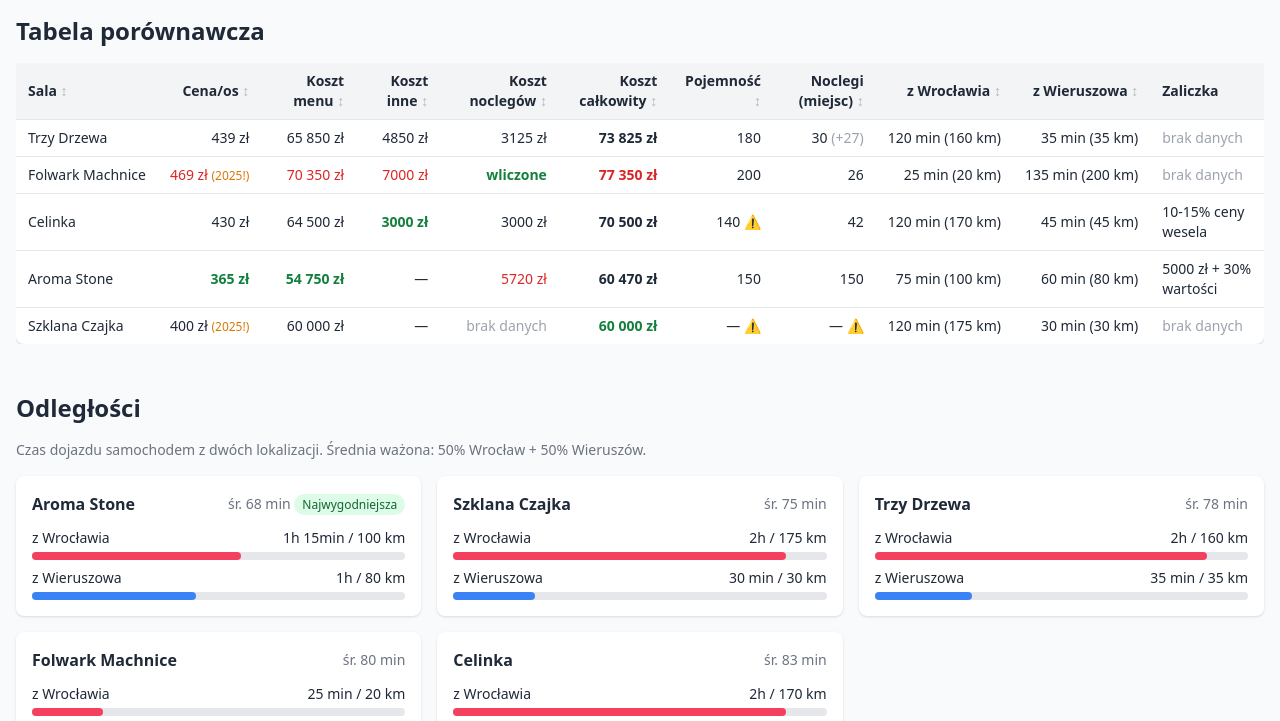
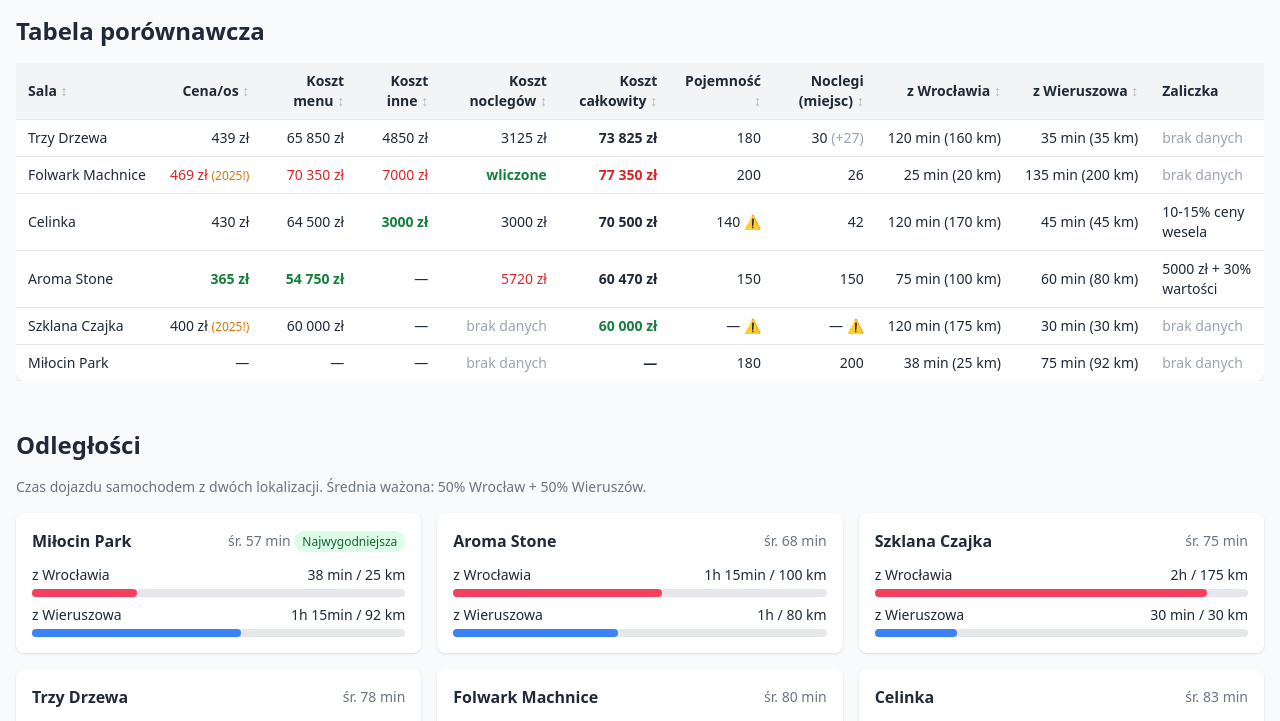
Before and after one commit to pawlakzn/wedding, a website: page index.html in a window 1280 px wide. Shown: the part 61-782 px from the top of the page. Drawn offline with nearby package versions, Linux system fonts and the light colour scheme.

Commit message:
Miłocin - podstawy

```diff
--- a/config/general.json
+++ b/config/general.json
@@ -8,7 +8,8 @@
     "folwark-machnice",
     "celinka",
     "aroma-stone",
-    "szklana-czajka"
+    "szklana-czajka",
+    "milocin-park"
   ],
   "origins": {
     "wroclaw": {
--- a/index.html
+++ b/index.html
@@ -996,6 +996,101 @@ const VENUES_DATA = {
         "O której godzinie kończy się wesele i jaka jest cena za nadgodziny?",
         "Ilu kelnerów obsługuje wesele?",
         "Jakie będą ceny menu na 2026?"
+      ]
+    },
+    {
+      "id": "milocin-park",
+      "name": "Miłocin Park",
+      "address": "Wrocławska 111, 55-114 Pierwoszów",
+      "coordinates": {
+        "lat": 51.258512,
+        "lng": 17.094272
+      },
+      "distance": {
+        "fromWroclaw": {
+          "km": 25,
+          "minutes": 38
+        },
+        "fromWieruszow": {
+          "km": 92,
+          "minutes": 75
+        }
+      },
+      "contact": {
+        "person": null,
+        "phone": "661 034 034",
+        "email": "gastronomia@milocin.com.pl",
+        "instagram": null,
+        "website": "https://www.milocin.com.pl/wesela"
+      },
+      "capacity": {
+        "min": null,
+        "max": 180
+      },
+      "pricing": {
+        "perPerson": null,
+        "year": 2026,
+        "menuOptions": [],
+        "hallRental": null
+      },
+      "deposit": {
+        "structure": null,
+        "description": null
+      },
+      "discounts": [],
+      "children": {
+        "freeUpTo": null,
+        "discountUpTo": null,
+        "discountPercent": null
+      },
+      "rooms": {
+        "count": null,
+        "totalBeds": 200,
+        "pricePerNight": null,
+        "breakfastIncluded": null,
+        "brideGroomFree": null,
+        "meetsMinimum25": true,
+        "description": "200 miejsc noclegowych na terenie obiektu."
+      },
+      "includes": [],
+      "extras": [],
+      "alcoholPolicy": {
+        "corkageFee": null,
+        "selfSupply": null,
+        "serviceFee": null,
+        "description": null
+      },
+      "timing": {
+        "endTime": null,
+        "overtimePrice": null
+      },
+      "staffing": {
+        "ratio": null,
+        "description": null
+      },
+      "dataGaps": [
+        "Cena menu (cena/os.)",
+        "Wynajem sali",
+        "Zaliczka",
+        "Rabaty",
+        "Dzieci",
+        "Alkohol",
+        "Co w cenie",
+        "Nadgodziny",
+        "Obsługa",
+        "Cena noclegów"
+      ],
+      "questionsToAsk": [
+        "Jaka jest cena menu weselnego na osobę?",
+        "Jaki jest koszt wynajmu sali?",
+        "Jak wygląda struktura zaliczki?",
+        "Czy są rabaty za wesele w piątek lub poza sezonem?",
+        "Jaki jest cennik dla dzieci?",
+        "Jaka jest polityka alkoholowa — korkowe, własny alkohol?",
+        "Co dokładnie jest wliczone w cenę?",
+        "O której godzinie kończy się wesele i jaka jest cena za nadgodziny?",
+        "Ilu kelnerów obsługuje wesele?",
+        "Jaka jest cena noclegu na osobę?"
       ]
     }
   ]
```
Also changed, not shown: config/venues/milocin-park.json (added, +86 -0 lines).
